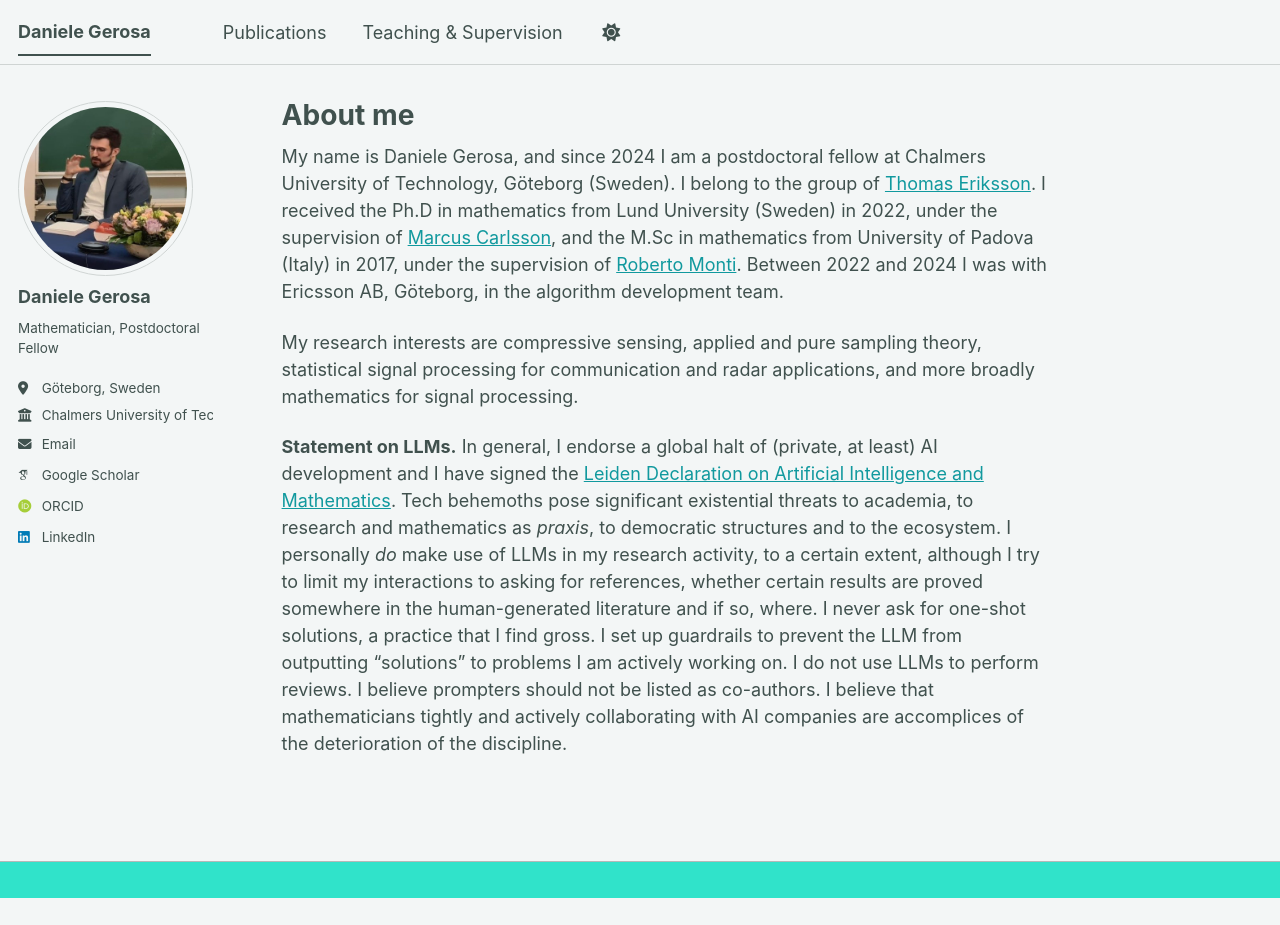
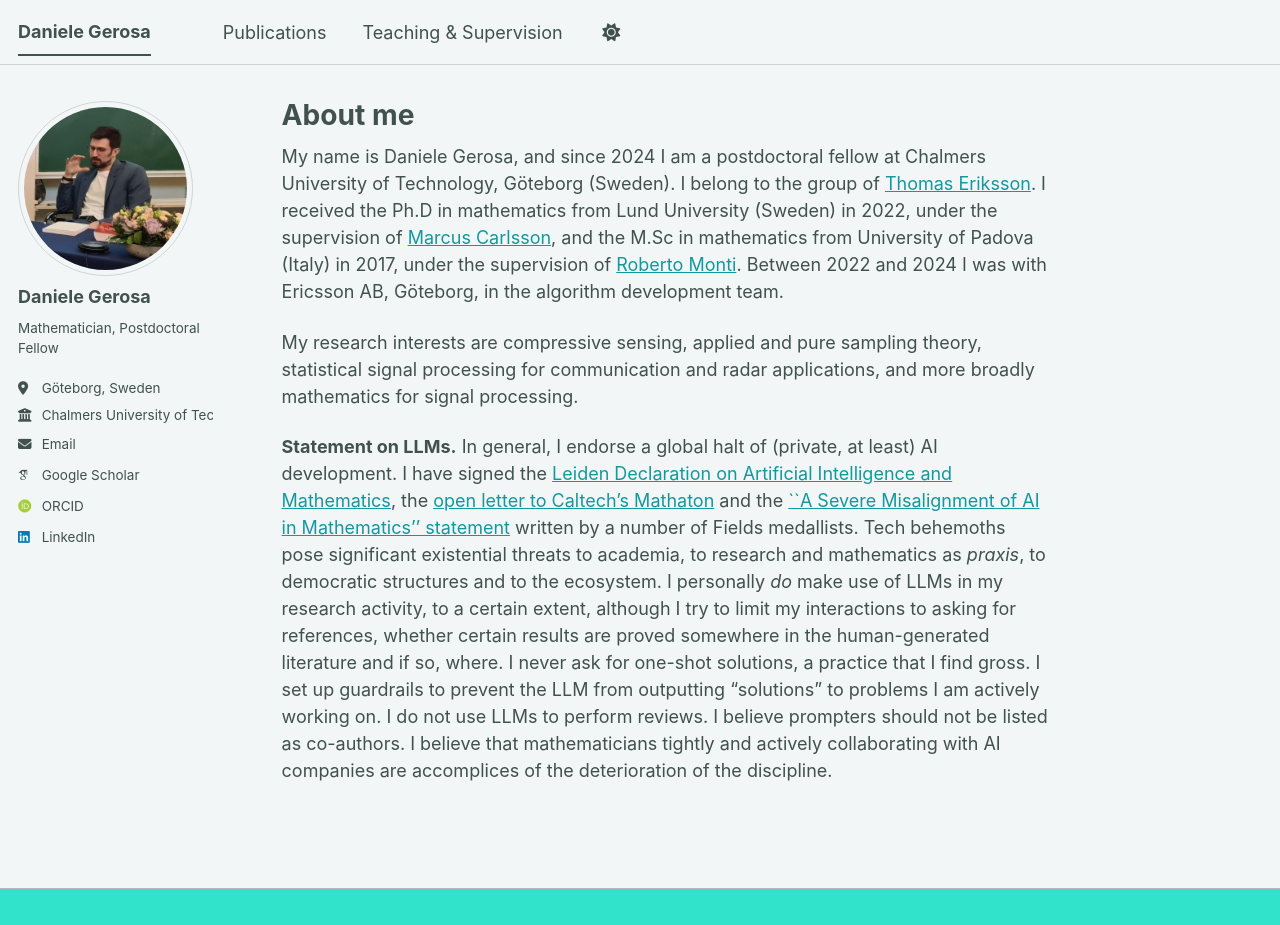
Before and after one commit to dagerosa/dagerosa.github.io, a Jekyll site: the page built from _pages/about.md, in a window 1280 px wide and 925 px high. Built offline with Jekyll 4.4.1, drawn with Linux system fonts in a browser that asks for light colours; some web fonts are replaced; a script bundle is joined from its source files by our own code; library files that are not in the unit come from our copies.

Commit message:
Update about.md

```diff
--- a/_pages/about.md
+++ b/_pages/about.md
@@ -11,4 +11,4 @@
 
 My research interests are compressive sensing, applied and pure sampling theory, statistical signal processing for communication and radar applications, and more broadly mathematics for signal processing.
 
-**Statement on LLMs.** In general, I endorse a global halt of (private, at least) AI development and I have signed the [Leiden Declaration on Artificial Intelligence and Mathematics](https://leidendeclaration.ai/). Tech behemoths pose significant existential threats to academia, to research and mathematics as *praxis*, to democratic structures and to the ecosystem. I personally *do* make use of LLMs in my research activity, to a certain extent, although I try to limit my interactions to asking for references, whether certain results are proved somewhere in the human-generated literature and if so, where. I never ask for one-shot solutions, a practice that I find gross. I set up guardrails to prevent the LLM from outputting "solutions" to problems I am actively working on. I do not use LLMs to perform reviews. I believe prompters should not be listed as co-authors. I believe that mathematicians tightly and actively collaborating with AI companies are accomplices of the deterioration of the discipline.
+**Statement on LLMs.** In general, I endorse a global halt of (private, at least) AI development. I have signed the [Leiden Declaration on Artificial Intelligence and Mathematics](https://leidendeclaration.ai/), the [open letter to Caltech's Mathaton](https://docs.google.com/document/d/1IL0b2oG2KvvSnxn_DuXsNxuHaCefDJ9hNY1k9BP3kKQ/edit?tab=t.0) and the [``A Severe Misalignment of AI in Mathematics'' statement](https://mathandai.org/) written by a number of Fields medallists. Tech behemoths pose significant existential threats to academia, to research and mathematics as *praxis*, to democratic structures and to the ecosystem. I personally *do* make use of LLMs in my research activity, to a certain extent, although I try to limit my interactions to asking for references, whether certain results are proved somewhere in the human-generated literature and if so, where. I never ask for one-shot solutions, a practice that I find gross. I set up guardrails to prevent the LLM from outputting "solutions" to problems I am actively working on. I do not use LLMs to perform reviews. I believe prompters should not be listed as co-authors. I believe that mathematicians tightly and actively collaborating with AI companies are accomplices of the deterioration of the discipline.
```
